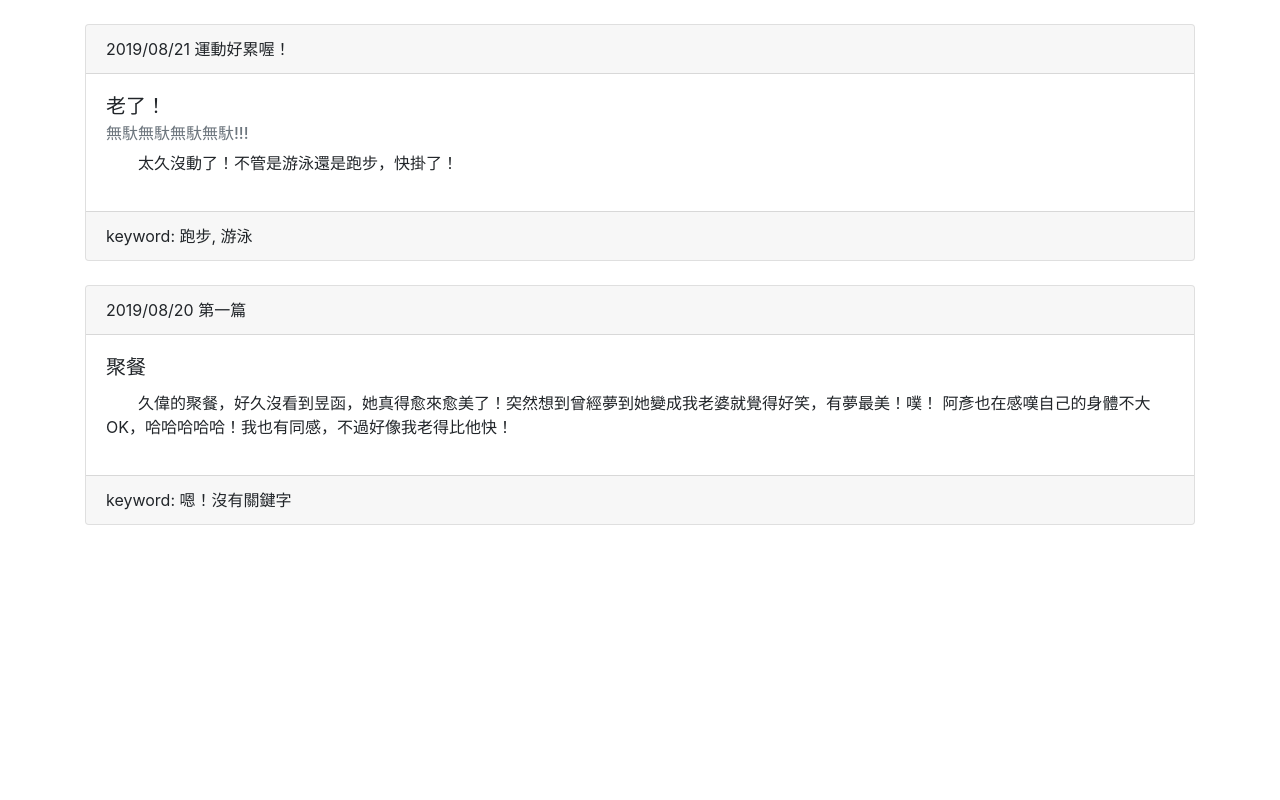
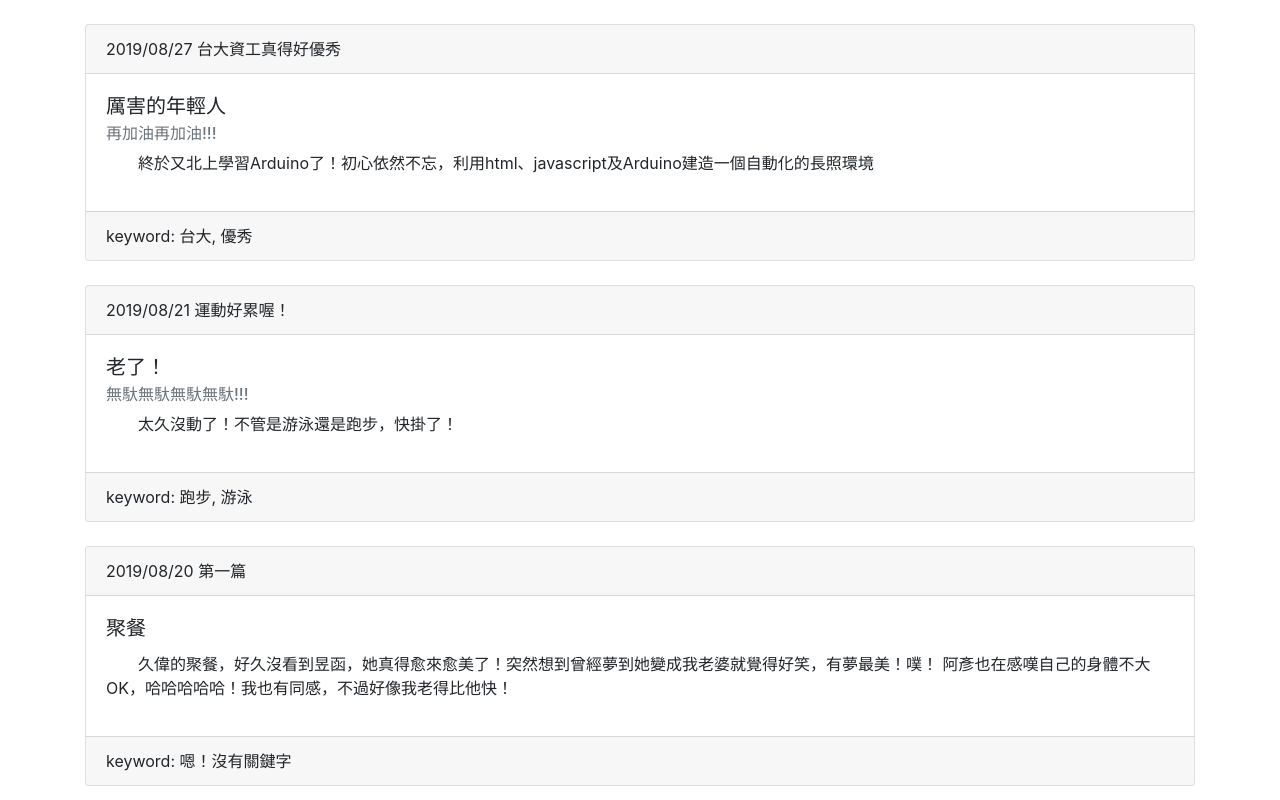
Before and after one commit to paiyuliu/BoyBlog, a plain HTML site: page BoyDairy/dairy.html in a window 1280 px wide. Drawn offline with Linux system fonts and the light colour scheme.

Commit message:
2019/08/27 日記及心得

```diff
--- a/BoyDairy/dairy.html
+++ b/BoyDairy/dairy.html
@@ -30,6 +30,35 @@
     <div class="container">
         <div class="row">
             <div class="col col-12">
+                <br />
+            </div>
+
+            <div class="col col-12">
+                <div class="card">
+                    <div class="card-header">
+                        2019/08/27 台大資工真得好優秀
+                    </div>
+                    <div class="card-body">
+                        <h5 class="card-title">厲害的年輕人</h5>
+                        <h6 class="card-subtitle mb-2 text-muted">再加油再加油!!!</h6>
+                        <p class="card-text">
+                            &#9;終於又北上學習Arduino了！初心依然不忘，利用html、javascript及Arduino建造一個自動化的長照環境
+                            <span class="boy-hidden d-none"> ，讓大家都能夠好好照顧失能的長輩，不再辛苦</span>
+                        </p>
+                        <p class="boy-hidden d-none">
+                            &#9;第一天其實也只是看輪子會不會轉而已，還好啦！這幾天把房間收一下，然後趕緊複習，不然會趕不上進度，就GG了啦！
+                        </p>
+                        <!-- <img class="img-fluid" src="" alt="圖文不符"> -->
+                    </div>
+                    <div class="card-footer keyword">
+                        keyword: 台大, 優秀
+                    </div>
+                </div> <!-- div.card end -->
+            </div> <!-- div.col end -->
+
+
+            <div class="w-100">
+                <!-- 這是美麗的分隔列 -->
                 <br />
             </div>
             <div class="col col-12">
```
